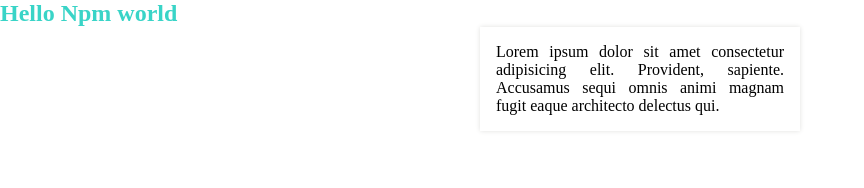
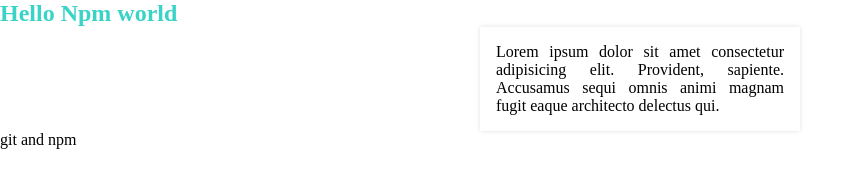
Before and after one commit to emetdas/25oct, a website: page index.html in a window 1280 px wide. Shown: the whole page, without its empty margins (0-864 px from the left). Drawn offline with Linux system fonts and the light colour scheme.

Commit message:
commit html file

```diff
--- a/index.html
+++ b/index.html
@@ -11,5 +11,6 @@
     <p>
         Lorem ipsum dolor sit amet consectetur adipisicing elit. Provident, sapiente. Accusamus sequi omnis animi magnam fugit eaque architecto delectus qui.
     </p>
+    <span>git and npm </span>
 </body>
 </html>
```
